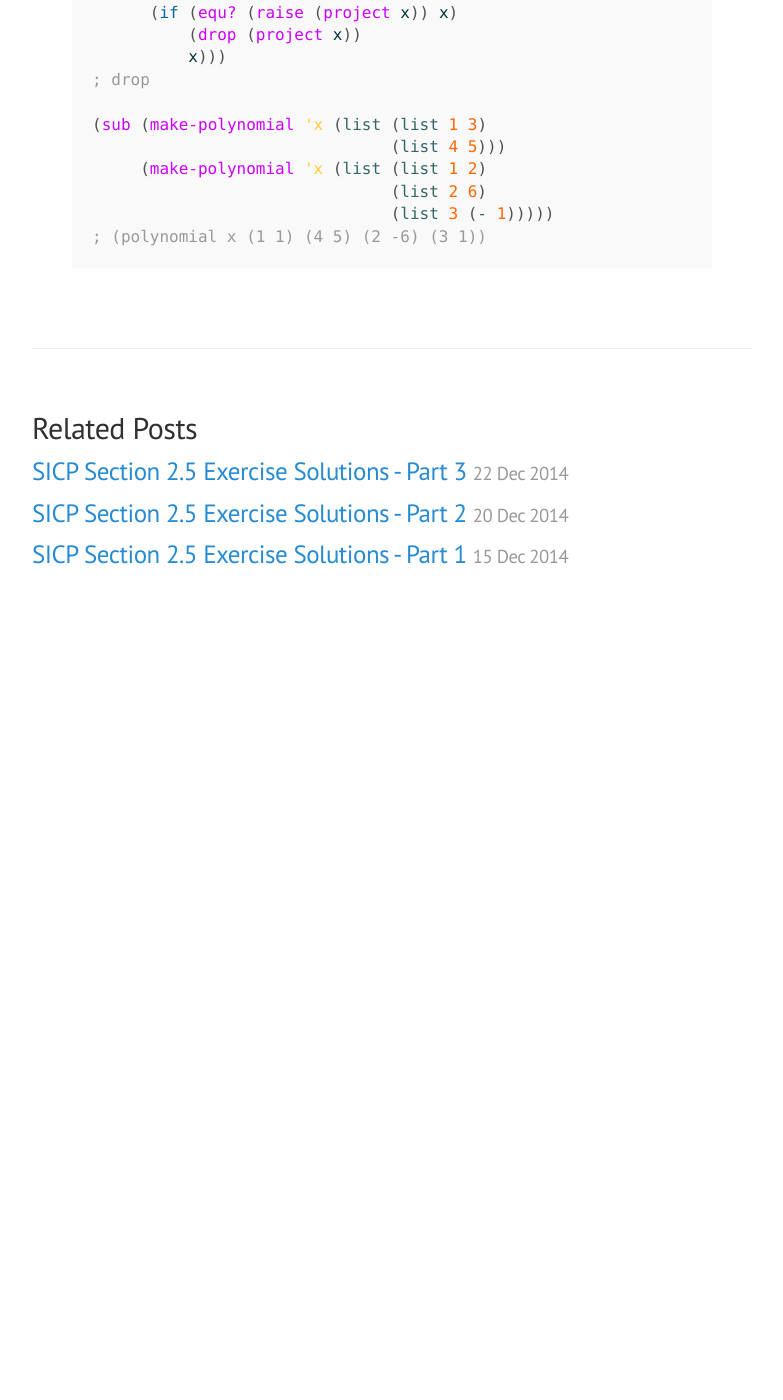
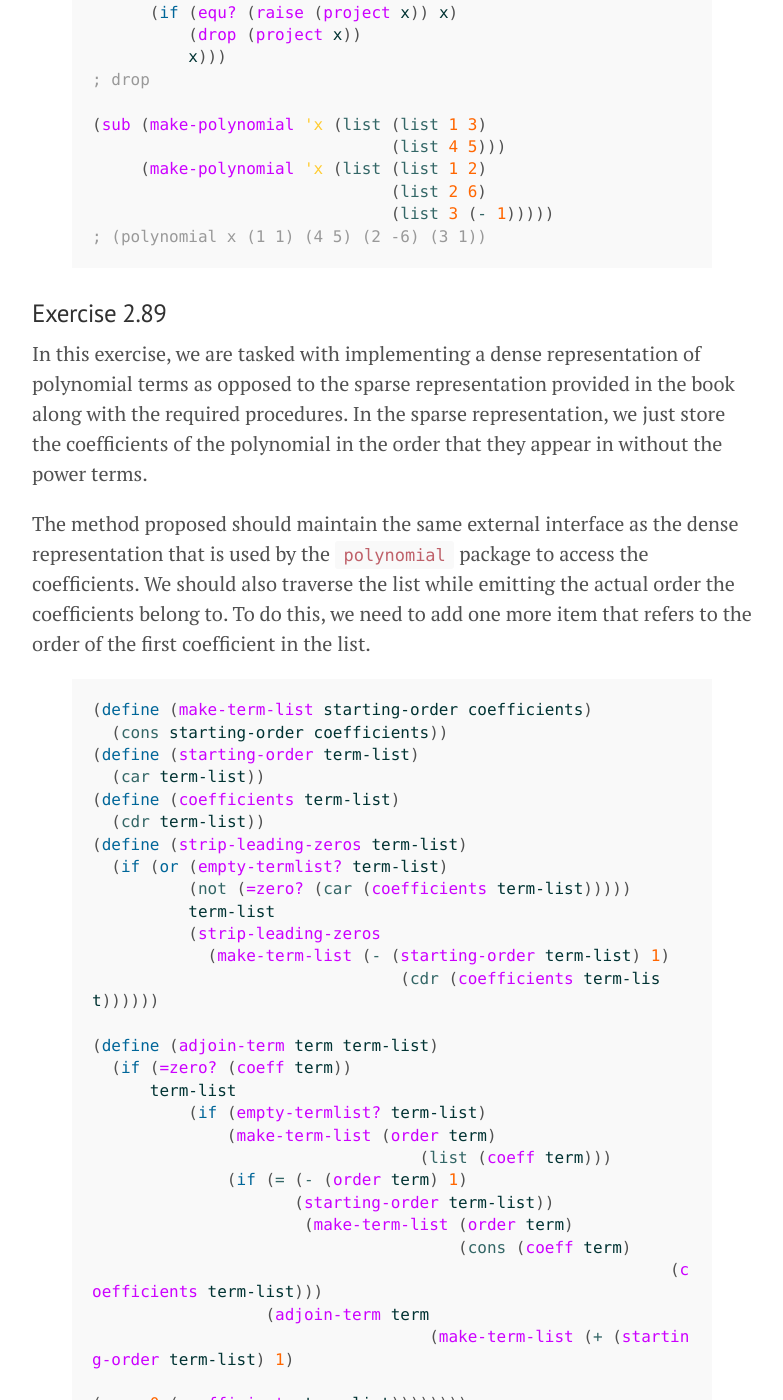
Before and after one commit to mohanrajendran/mohanrajendran.github.io, a Jekyll site: the page built from _posts/2014-12-24-SICPSolution2_5Pt4.md, in a window 1280 px wide and 1400 px high, scrolled down 3115 px. Shown: the whole window, without its empty margins (248-1031 px from the left). Built offline with Jekyll 4.4.1, drawn with Linux system fonts in a browser that asks for light colours; before the commit the page ends 3745 px from its top, so only the background shows below that; some of the changed text lies outside the part shown.

Commit message:
Until Exercise 2.89

```diff
--- a/_posts/2014-12-24-SICPSolution2_5Pt4.md
+++ b/_posts/2014-12-24-SICPSolution2_5Pt4.md
@@ -6,6 +6,7 @@ title: "SICP Section 2.5 Exercise Solutions - Part 4"
 submenu:
    - { hook: "Exercise2_87", title: "Exercise 2.87" }
    - { hook: "Exercise2_88", title: "Exercise 2.88" }
+   - { hook: "Exercise2_89", title: "Exercise 2.89" }
 ---
 ### Exercise 2.87<a name="Exercise2_87">&nbsp;</a>
 
@@ -136,3 +137,88 @@ With the negation implemented and tested, we can extend the polynomial system to
                                (list 3 (- 1)))))
 ; (polynomial x (1 1) (4 5) (2 -6) (3 1))
 {% endhighlight %}
+
+### Exercise 2.89<a name="Exercise2_89">&nbsp;</a>
+
+In this exercise, we are tasked with implementing a dense representation of polynomial terms as opposed to the sparse representation provided in the book along with the required procedures. In the sparse representation, we just store the coefficients of the polynomial in the order that they appear in without the power terms.
+
+The method proposed should maintain the same external interface as the dense representation that is used by the `polynomial` package to access the coefficients. We should also traverse the list while emitting the actual order the coefficients belong to. To do this, we need to add one more item that refers to the order of the first coefficient in the list.
+
+{% highlight scheme %}
+(define (make-term-list starting-order coefficients)
+  (cons starting-order coefficients))
+(define (starting-order term-list)
+  (car term-list))
+(define (coefficients term-list)
+  (cdr term-list))
+(define (strip-leading-zeros term-list)
+  (if (or (empty-termlist? term-list)
+          (not (=zero? (car (coefficients term-list)))))
+	  term-list
+	  (strip-leading-zeros
+	    (make-term-list (- (starting-order term-list) 1)
+		                (cdr (coefficients term-list))))))
+
+(define (adjoin-term term term-list)
+  (if (=zero? (coeff term))
+      term-list
+	  (if (empty-termlist? term-list)
+	      (make-term-list (order term)
+		                  (list (coeff term)))
+	      (if (= (- (order term) 1)
+	             (starting-order term-list))
+		      (make-term-list (order term)
+		                      (cons (coeff term)
+						            (coefficients term-list)))
+	          (adjoin-term term
+		                   (make-term-list (+ (starting-order term-list) 1)
+					                       (cons 0 (coefficients term-list))))))))
+(define (the-empty-termlist)
+  (make-term-list (- 1) ()))
+(define (first-term term-list)
+  (make-term (starting-order term-list)
+             (car (coefficients term-list))))
+(define (rest-terms term-list)
+  (strip-leading-zeros
+    (make-term-list (- (starting-order term-list) 1)
+	                (cdr (coefficients term-list)))))
+(define (empty-termlist? term-list)
+  (null? (coefficients term-list)))
+(define (make-term order coeff)
+  (list order coeff))
+(define (order term) (car term))
+(define (coeff term) (cadr term))
+{% endhighlight %}
+
+We also place a new negation function for the dense term-list:-
+
+{% highlight scheme %}
+(define (negate-termlist t)
+  (if (empty-termlist? t)
+      t
+      (make-term-list (starting-order t)
+	                  (map negate (coefficients t)))))
+(put 'negate '(polynomial)
+     (lambda (p) (make-polynomial (variable p)
+                                  (negate-termlist (term-list p)))))
+{% endhighlight %}
+
+Let us test it out:-
+
+{% highlight scheme %}
+(define x (the-empty-termlist))
+; x
+(adjoin-term (make-term 3 2) x)
+; (3 2)
+(adjoin-term (make-term 5 1) (adjoin-term (make-term 3 2) x))
+; (5 1 0 2)
+(first-term (adjoin-term (make-term 5 1) (adjoin-term (make-term 3 2) x)))
+;(5 1)
+(rest-terms (adjoin-term (make-term 5 1) (adjoin-term (make-term 3 2) x)))
+; (3 2)
+
+(negate (make-polynomial 'x (list 5 1 2 0 3 (- 2) (- 5))))
+; (polynomial x 5 -1 -2 0 -3 2 5)
+(add (make-polynomial 'x (list 5 1 2 0 3 (- 2) (- 5))) (make-polynomial 'x (list 4 1 2 3 4 5)))
+; (polynomial x 5 1 (integer . 3) 2 (integer . 6) (integer . 2) 0)
+{% endhighlight %}
```
